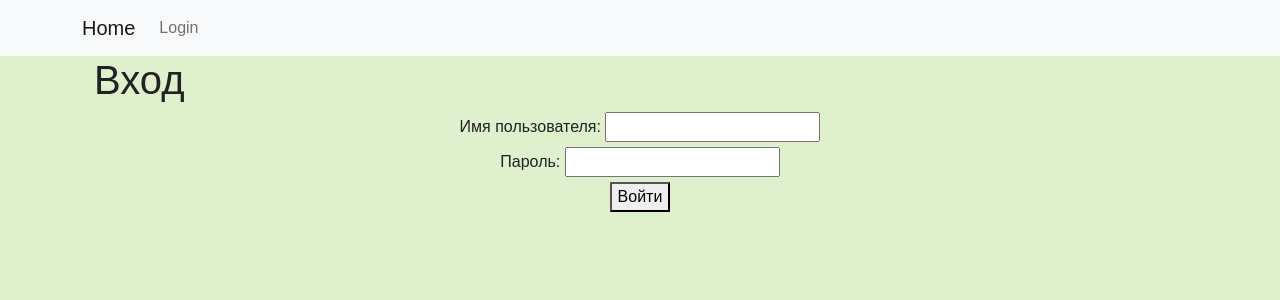
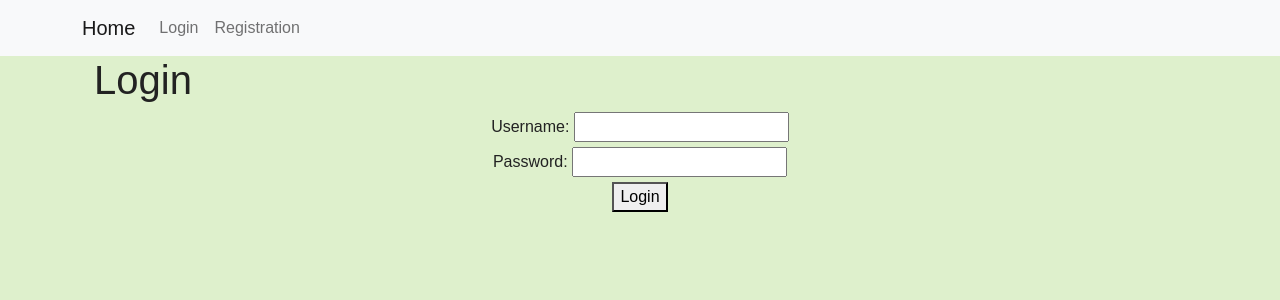
Before and after one commit to sakurakuba/lesson41, a Django app: page /accounts/login/ in a window 1280 px wide. Shown: the top 300 px of the page. Run offline with Django 4.2, Linux system fonts and the light colour scheme.

Commit message:
added functionality to create user, validate registration form. updated base, login pages

```diff
--- a/source/accounts/templates/login.html
+++ b/source/accounts/templates/login.html
@@ -4,21 +4,21 @@
 
 {% block content %}
 <div class="container">
-    <h1>Вход</h1>
+    <h1>Login</h1>
     <form action="" method="post" class="text-center">
         {% csrf_token %}
         {% if has_error %}
-            <p class="form-error">Неверное имя пользователя или пароль.</p>
+            <p class="form-error">Invalid username or password.</p>
         {% endif %}
         <div class="form-group">
-            <label for="username" class="form-label">Имя пользователя:</label>
+            <label for="username" class="form-label">Username:</label>
             <input type="text" name="username" id="username">
         </div>
         <div class="form-group">
-            <label for="password" class="form-label">Пароль:</label>
+            <label for="password" class="form-label">Password:</label>
             <input type="password" name="password" id="password">
         </div>
-        <button type="submit">Войти</button>
+        <button type="submit">Login</button>
     </form>
 </div>
 
--- a/source/accounts/urls.py
+++ b/source/accounts/urls.py
@@ -1,6 +1,8 @@
 from django.contrib.auth.views import LoginView, LogoutView
 from django.urls import path
 from accounts.views import login_view, logout_view
+
+from accounts.views import register_view
 
 app_name = "accounts"
 
@@ -8,4 +10,5 @@ app_name = "accounts"
 urlpatterns = [
     path('login/', LoginView.as_view(template_name="login.html"), name='login'),
     path('logout/', LogoutView.as_view(), name='logout'),
+    path('registration/', register_view, name='registration'),
 ]
--- a/source/webapp/templates/base.html
+++ b/source/webapp/templates/base.html
@@ -19,11 +19,14 @@
       <ul class="navbar-nav">
           {% if request.user.is_authenticated %}
           <li class="nav-item">
-                <a class="nav-link" href="{% url "accounts:logout" %}">Logout</a>
+                <a class="nav-link" href="{% url "accounts:logout" %}?next={{ request.get_full_path }}">Logout</a>
             </li>
           {% else %}
             <li class="nav-item">
-                <a class="nav-link" href="{% url "accounts:login" %}">Login</a>
+                <a class="nav-link" href="{% url "accounts:login" %}?next={{ request.get_full_path }}">Login</a>
+            </li>
+          <li class="nav-item">
+                <a class="nav-link" href="{% url "accounts:registration" %}?next={{ request.get_full_path }}">Registration</a>
             </li>
           {% endif %}
         {% block nav %}
```
Also changed, not shown: source/accounts/forms.py (added, +25 -0 lines), source/accounts/templates/user_create.html (added, +12 -0 lines), source/accounts/views.py (+15 -0 lines).
